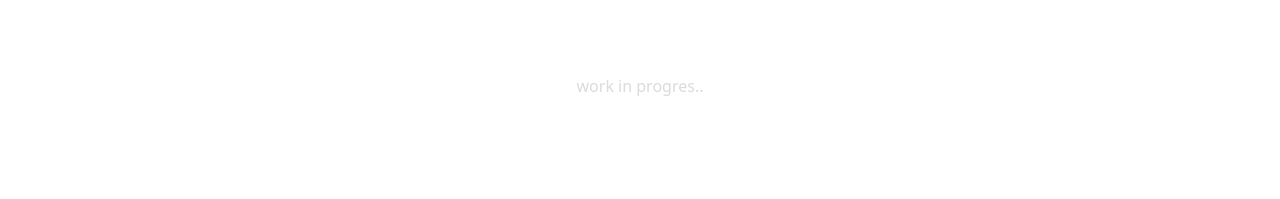
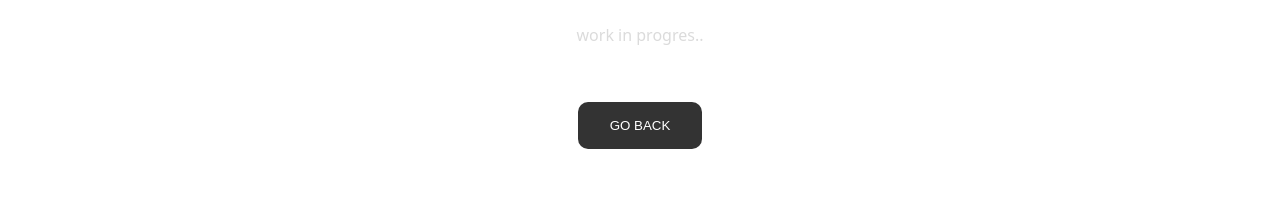
Before and after one commit to JonathanP-dev/jptec, a React (Create React App) app: page /favorites in a window 1280 px wide. Shown: the part 420-619 px from the top of the page. Built offline with nearby package versions, Linux system fonts and the light colour scheme.

Commit message:
BtnBack added in favorites

```diff
--- a/src/pages/Favorites.jsx
+++ b/src/pages/Favorites.jsx
@@ -1,8 +1,10 @@
+import { BtnBack } from '../elements/buttons/BtnBack';
 
 export function Favorites () {
   return (
     <main style={{minHeight: '70vh', display: 'flex', alignItems: 'center', justifyContent: 'center'}}>
       <span>work in progres..</span>
+      <BtnBack path={'/'} text='Go Back'/>
     </main>
   )
 }
```
